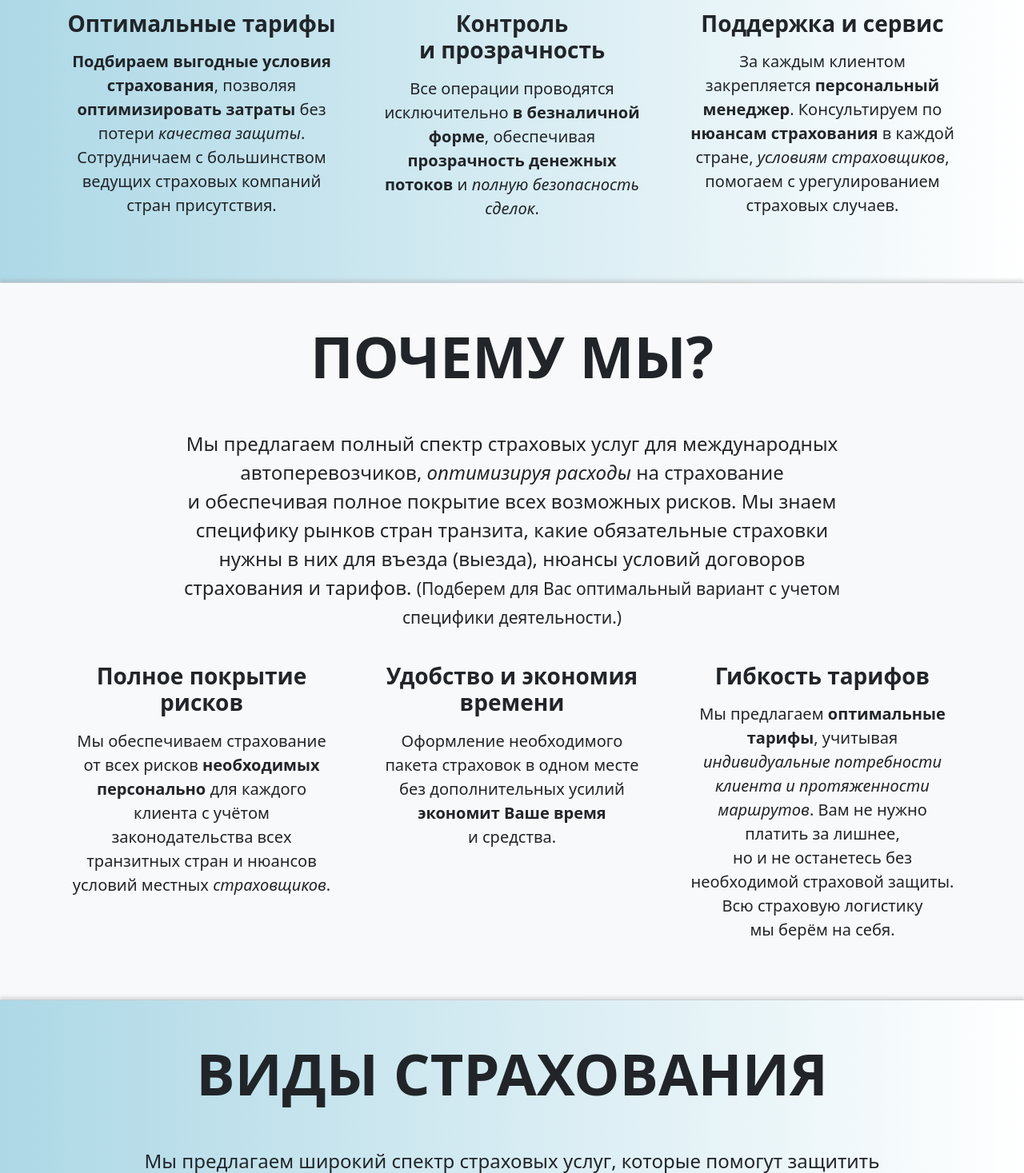
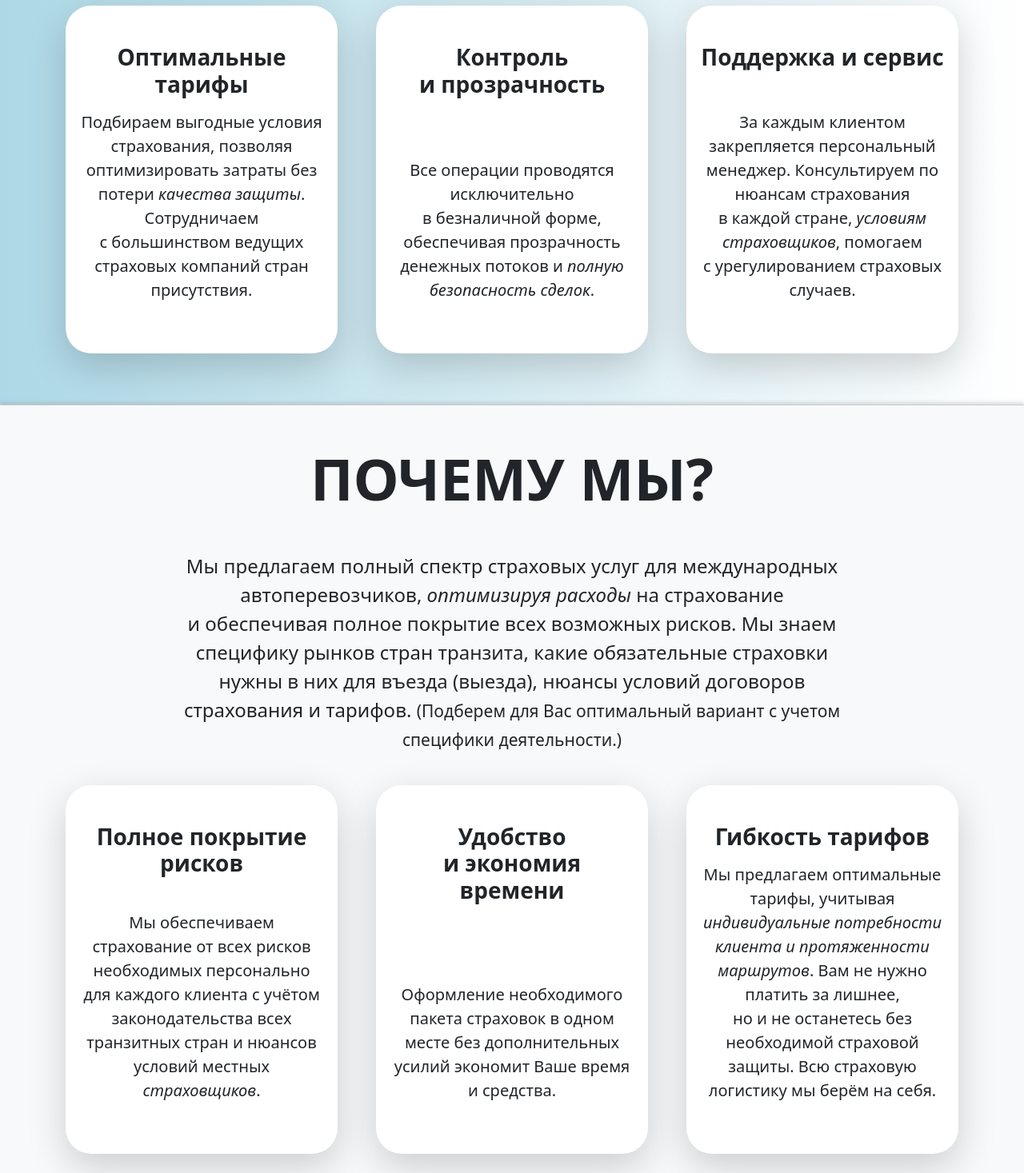
Before and after one commit to sinedis-soft/ibb.expert, a website: page app/index.html in a window 1280 px wide. Shown: the part 2260-3727 px from the top of the page at 80% size. Drawn offline with Linux system fonts and the light colour scheme; files whose address does not match are found by name.

Commit message:
feat: changed cards

```diff
--- a/app/index.html
+++ b/app/index.html
@@ -257,34 +257,52 @@
       </div>
     </div>
     <div class="row g-4 g-md-5 text-center">
-      <dl class="col-md-4">
-        <dt class="h3 mb-2 mb-lg-3 fw-bold">Оптимальные тарифы</dt>
-        <dd class="fs-5">
+      <div class="col-12 col-md-4 mb-3">
+        <div class="card text-center border-0 h-100 shadow-lg rounded-5">
+          <div
+            class="card-body py-5 d-flex flex-column justify-content-between"
+          >
+            <h3 class="fw-bold mb-3">Оптимальные тарифы</h3>
+            <p class="lead">
               <strong>Подбираем выгодные условия страхования</strong>, позволяя
               <strong>оптимизировать затраты</strong> без потери
               <em>качества защиты</em>. Сотрудничаем с большинством ведущих
               страховых компаний стран присутствия.
-        </dd>
-      </dl>
-      <dl class="col-md-4">
-        <dt class="h3 mb-2 mb-lg-3 fw-bold">Контроль и прозрачность</dt>
-        <dd class="fs-5">
+            </p>
+          </div>
+        </div>
+      </div>
+      <div class="col-12 col-md-4 mb-3">
+        <div class="card text-center border-0 h-100 shadow-lg rounded-5">
+          <div
+            class="card-body py-5 d-flex flex-column justify-content-between"
+          >
+            <h3 class="fw-bold mb-3">Контроль и прозрачность</h3>
+            <p class="lead">
               Все операции проводятся исключительно
               <strong>в безналичной форме</strong>, обеспечивая
               <strong>прозрачность денежных потоков</strong> и
               <em>полную безопасность сделок</em>.
-        </dd>
-      </dl>
-      <dl class="col-md-4">
-        <dt class="h3 mb-2 mb-lg-3 fw-bold">Поддержка и сервис</dt>
-        <dd class="fs-5">
+            </p>
+          </div>
+        </div>
+      </div>
+      <div class="col-12 col-md-4 mb-3">
+        <div class="card text-center border-0 h-100 shadow-lg rounded-5">
+          <div
+            class="card-body py-5 d-flex flex-column justify-content-between"
+          >
+            <h3 class="fw-bold mb-3">Поддержка и сервис</h3>
+            <p class="lead">
               За каждым клиентом закрепляется
               <strong>персональный менеджер</strong>. Консультируем по
               <strong>нюансам страхования</strong> в каждой стране,
-          <em>условиям страховщиков</em>, помогаем с урегулированием страховых
-          случаев.
-        </dd>
-      </dl>
+              <em>условиям страховщиков</em>, помогаем с урегулированием
+              страховых случаев.
+            </p>
+          </div>
+        </div>
+      </div>
     </div>
   </div>
 </section>
@@ -313,33 +331,54 @@
       </div>
     </div>
     <div class="row g-4 g-md-5 text-center">
-      <dl class="col-md-6 col-xl-4">
-        <dt class="h3 mb-2 mb-lg-3 fw-bold">Полное покрытие рисков</dt>
-        <dd class="fs-5">
+      <div class="col-12 col-md-4 mb-3">
+        <div class="card text-center border-0 h-100 shadow-lg rounded-5">
+          <div
+            class="card-body py-5 d-flex flex-column justify-content-between"
+          >
+            <h3 class="fw-bold mb-3">Полное покрытие рисков</h3>
+            <p class="lead">
               Мы обеспечиваем страхование от всех рисков
-          <strong>необходимых персонально</strong> для каждого клиента с учётом
-          законодательства всех транзитных стран и нюансов условий местных
-          <em>страховщиков</em>.
-        </dd>
-      </dl>
-      <dl class="col-md-6 col-xl-4">
-        <dt class="h3 mb-2 mb-lg-3 fw-bold">Удобство и экономия времени</dt>
-        <dd class="fs-5">
+              <strong>необходимых персонально</strong> для каждого клиента с
+              учётом законодательства всех транзитных стран и нюансов условий
+              местных <em>страховщиков</em>.
+            </p>
+          </div>
+        </div>
+      </div>
+      <div class="col-12 col-md-4 mb-3">
+        <div class="card text-center border-0 h-100 shadow-lg rounded-5">
+          <div
+            class="card-body py-5 d-flex flex-column justify-content-between"
+          >
+            <h3 class="fw-bold mb-3">Удобство и экономия времени</h3>
+            <p class="lead">
               Оформление необходимого пакета страховок в одном месте без
               дополнительных усилий
               <strong>экономит Ваше время</strong> и средства.
-        </dd>
-      </dl>
-      <dl class="col-md-6 col-xl-4">
-        <dt class="h3 mb-2 mb-lg-3 fw-bold">Гибкость тарифов</dt>
-        <dd class="fs-5">
+            </p>
+          </div>
+        </div>
+      </div>
+      <div class="col-12 col-md-4 mb-3">
+        <div class="card text-center border-0 h-100 shadow-lg rounded-5">
+          <div
+            class="card-body py-5 d-flex flex-column justify-content-between"
+          >
+            <h3 class="fw-bold mb-3">Гибкость тарифов</h3>
+            <p class="lead">
               Мы предлагаем
               <strong>оптимальные тарифы</strong>, учитывая
-          <em>индивидуальные потребности клиента и протяженности маршрутов</em>.
-          Вам не нужно платить за лишнее, но и не останетесь без необходимой
-          страховой защиты. Всю страховую логистику мы берём на себя.
-        </dd>
-      </dl>
+              <em
+                >индивидуальные потребности клиента и протяженности
+                маршрутов</em
+              >. Вам не нужно платить за лишнее, но и не останетесь без
+              необходимой страховой защиты. Всю страховую логистику мы берём на
+              себя.
+            </p>
+          </div>
+        </div>
+      </div>
     </div>
   </div>
 </section>
```
Also changed, not shown: src/partials/benefits.html (+42 -21 lines), src/partials/features.html (+35 -17 lines). Lines whose indentation alone changed are shown as unchanged.
